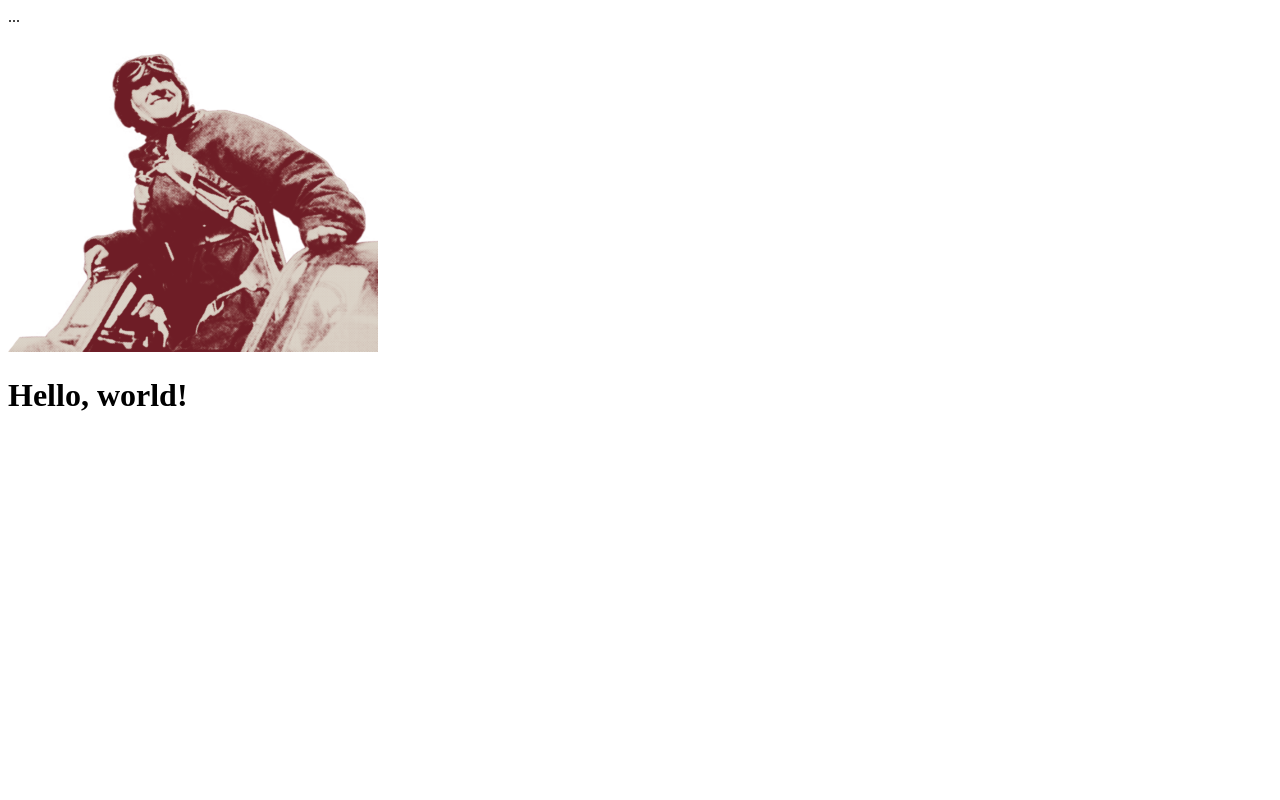
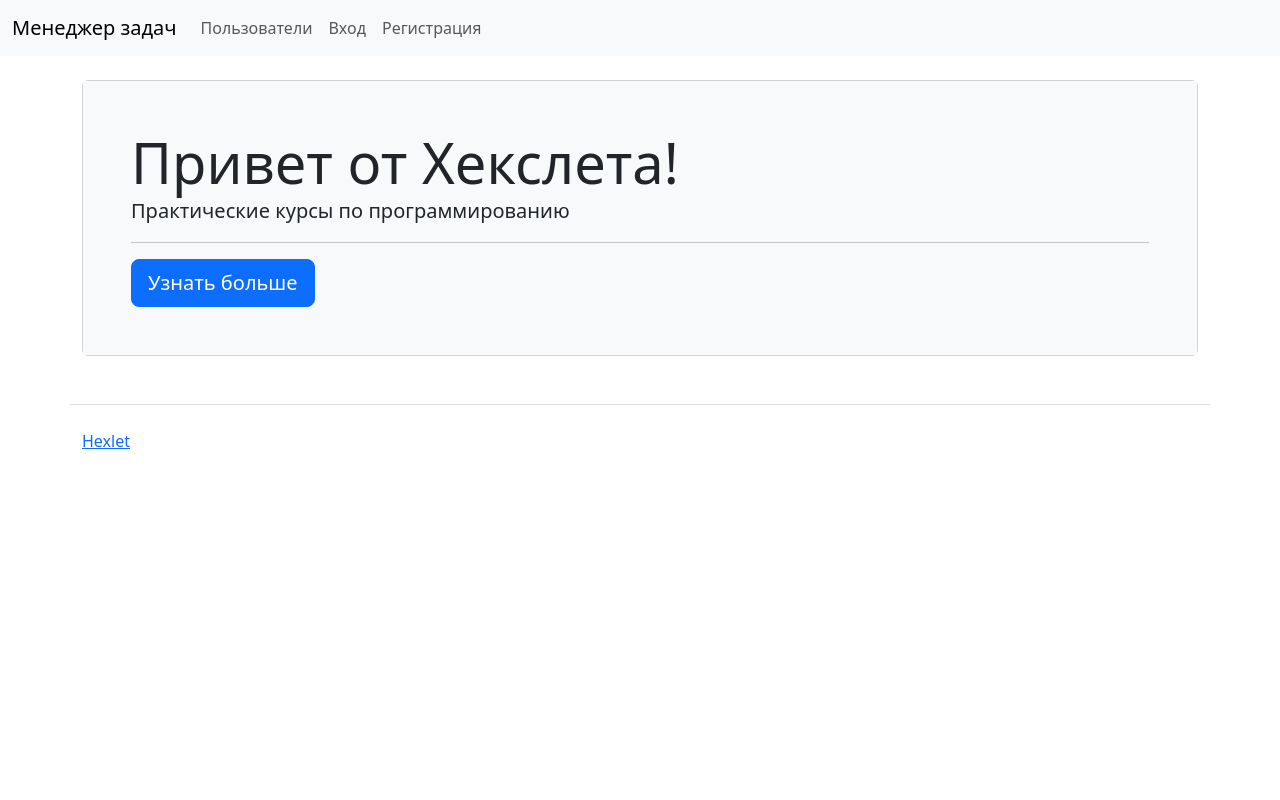
Before and after one commit to tpl-86/python-project-52, a Django app: page / in a window 1280 px wide. Run offline with Django 5.2, Linux system fonts and the light colour scheme; some libraries are stand-ins or nearby versions.

Commit message:
Added base.html and index.html

```diff
--- a/config/settings.py
+++ b/config/settings.py
@@ -48,6 +48,7 @@ INSTALLED_APPS = [
     'django.contrib.messages',
     'django.contrib.staticfiles',
     'task_manager',
+    'django_bootstrap5',
 ]
 
 MIDDLEWARE = [
--- a/pyproject.toml
+++ b/pyproject.toml
@@ -7,6 +7,7 @@ requires-python = ">=3.12"
 dependencies = [
     "dj-database-url>=3.0.1",
     "django>=5.2.7",
+    "django-bootstrap5>=25.2",
     "gunicorn>=23.0.0",
     "psycopg2-binary>=2.9.11",
     "python-dotenv>=1.1.1",
--- /dev/null
+++ b/task_manager/templates/base.html
@@ -0,0 +1,53 @@
+{% load static %}
+{# Load the tag library #}
+{% load django_bootstrap5 %}
+
+{# Load CSS and JavaScript #}
+{% bootstrap_css %}
+{% bootstrap_javascript %}
+
+{# Display django.contrib.messages as Bootstrap alerts #}
+{% bootstrap_messages %}
+
+<!DOCTYPE html>
+<html lang="ru-ru">
+<head>
+    <meta charset="UTF-8">
+    <meta name="viewport" content="width=device-width, initial-scale=1.0">
+    <title>Document</title>
+</head>
+<body class="d-flex flex-column min-vh-100">
+<nav class="navbar navbar-expand-lg bg-body-tertiary">
+  <div class="container-fluid">
+    <a class="navbar-brand" href="#">Менеджер задач</a>
+    <button class="navbar-toggler" type="button" data-bs-toggle="collapse" data-bs-target="#navbarSupportedContent" aria-controls="navbarSupportedContent" aria-expanded="false" aria-label="Toggle navigation">
+      <span class="navbar-toggler-icon"></span>
+    </button>
+    <div class="collapse navbar-collapse" id="navbarSupportedContent">
+      <ul class="navbar-nav me-auto mb-2 mb-lg-0">
+        <li class="nav-item">
+          <a class="nav-link" href="#">Пользователи</a>
+        </li>
+        <li class="nav-item">
+          <a class="nav-link" href="#">Вход</a>
+        </li>
+        <li class="nav-item dropdown">
+          <a class="nav-link" href="#">Регистрация</a>
+        </li>
+      </ul>
+    </div>
+  </div>
+</nav>
+<main>
+  {% block content %}
+
+  {% endblock %}
+</main>
+
+<footer>
+  {% block footer %}
+
+  {% endblock %}
+</footer>
+</body>
+</html>
--- a/task_manager/templates/index.html
+++ b/task_manager/templates/index.html
@@ -1,15 +1,30 @@
-{% load static %}
+{% extends "base.html" %}
 
-<!doctype html>
-<html lang="en">
-...
-<body>
-<link rel="shortcut icon" href="{% static 'favicon.ico' %}">
-<header class="container mt-4 mb-4">
-    <a href="https://render.com">
-        <img src="{% static "task_manager/free-png.ru-04-04-370x326.png" %}" alt="Homepage banner" class="mw-100">
-    </a>
-</header>
-<h1>Hello, {{ who }}!</h1>
-</body>
-</html>
+{% block content %}
+<div class="container wrapper flex-grow-1">
+
+
+
+      <h1 class="my-4">
+
+
+      </h1>
+
+<h1 class="my-4"></h1>
+<div class="card">
+  <div class="card-body p-5 bg-light">
+    <div class="display-4">Привет от Хекслета!</div>
+    <p class="lead">Практические курсы по программированию</p>
+    <hr>
+    <a class="btn btn-primary btn-lg" href="https://ru.hexlet.io">Узнать больше</a>
+  </div>
+</div>
+
+</div>
+{% endblock %}
+
+{% block footer %}
+<div class="container my-5 pt-4 border-top">
+  <a target="_blank" href="https://ru.hexlet.io">Hexlet</a>
+</div>
+{% endblock %}
```
Also changed, not shown: 1 other file.
